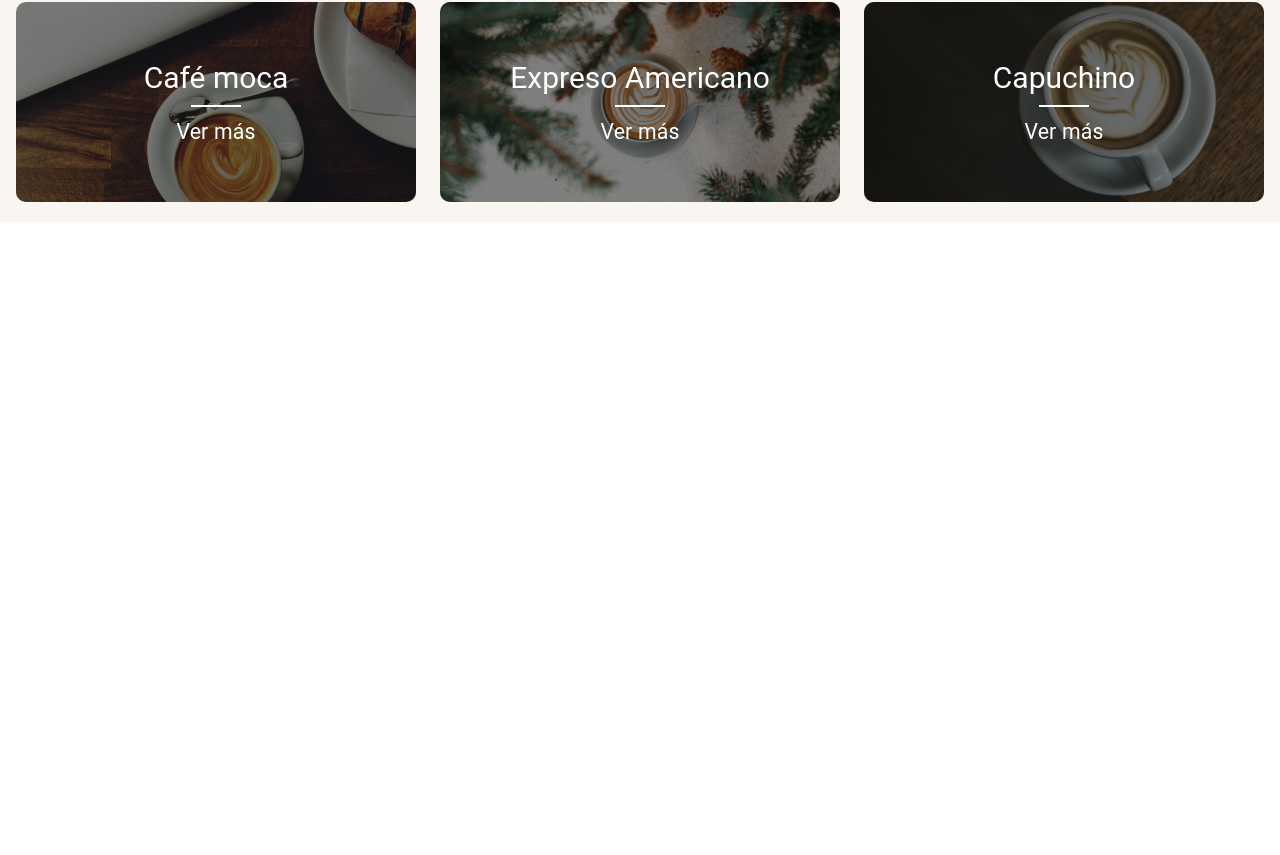
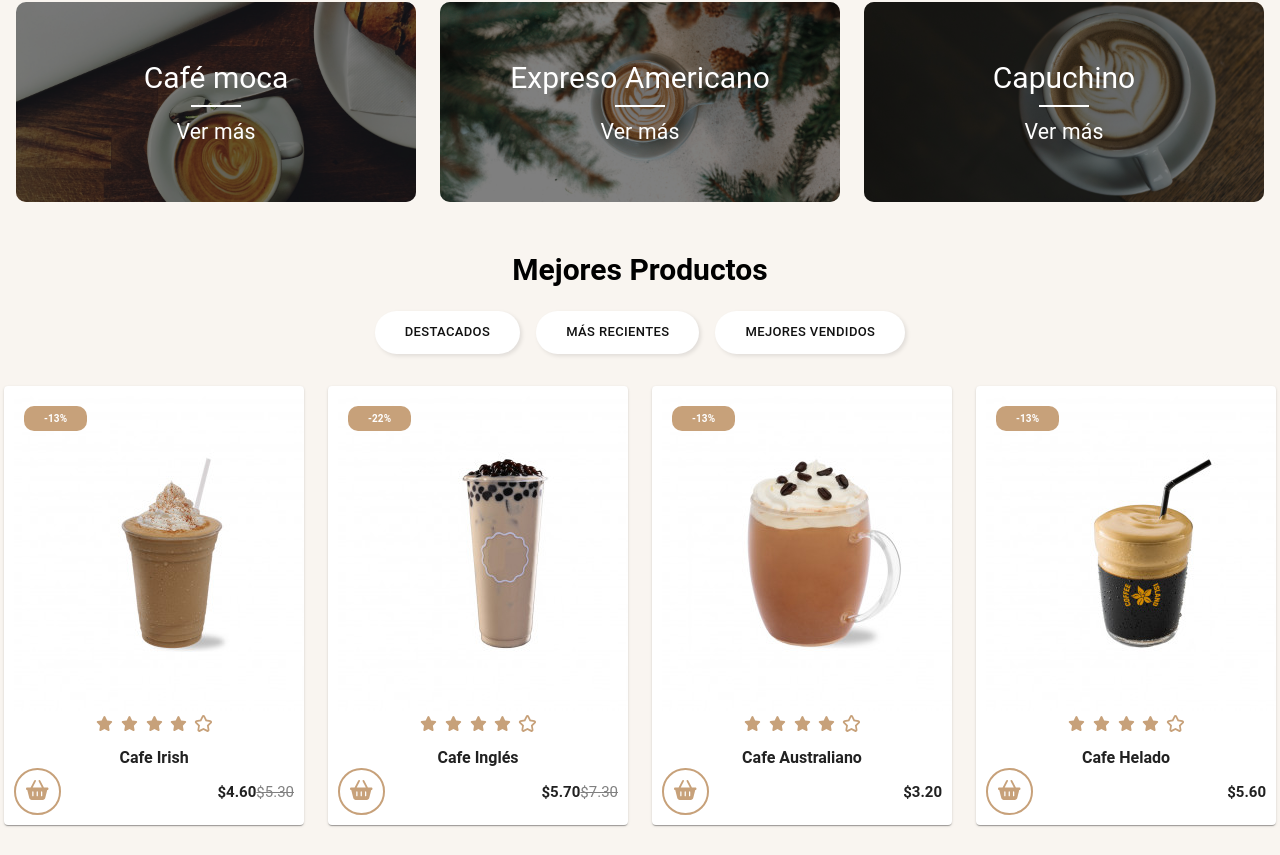
Before and after one commit to muhriddin20056525/baristas-cafe, a React (Vite) app: page / in a window 1280 px wide. Shown: the part 1023-1878 px from the top of the page. Before the commit the page ends 1245 px from the top, so only its background shows below. Built offline with nearby package versions, Linux system fonts and the light colour scheme.

Commit message:
add products section

```diff
--- a/package.json
+++ b/package.json
@@ -12,6 +12,9 @@
   "dependencies": {
     "@emotion/react": "^11.14.0",
     "@emotion/styled": "^11.14.0",
+    "@fortawesome/fontawesome-svg-core": "^6.7.2",
+    "@fortawesome/free-solid-svg-icons": "^6.7.2",
+    "@fortawesome/react-fontawesome": "^0.2.2",
     "@mui/icons-material": "^7.0.2",
     "@mui/material": "^7.0.2",
     "react": "^18.3.1",
--- a/src/App.jsx
+++ b/src/App.jsx
@@ -5,6 +5,7 @@ import Services from "./components/Services";
 import { Box } from "@mui/material";
 import { useTheme } from "@emotion/react";
 import Categories from "./components/Categories";
+import Products from "./components/Products";
 
 export default function App() {
   const theme = useTheme();
@@ -15,6 +16,7 @@ export default function App() {
       <Box sx={{ bgcolor: theme.palette.custom.bgColor }}>
         <Services />
         <Categories />
+        <Products />
       </Box>
     </>
   );
--- /dev/null
+++ b/src/components/ProductCard.jsx
@@ -0,0 +1,154 @@
+import { FontAwesomeIcon } from "@fortawesome/react-fontawesome";
+import {
+  faEye,
+  faStar,
+  faBasketShopping,
+  faHeart,
+  faCodeCompare,
+} from "@fortawesome/free-solid-svg-icons";
+import { Box, Paper, Stack, styled, Typography, useTheme } from "@mui/material";
+
+const ProductCardBox = styled(Paper)(({ theme }) => ({
+  width: "30rem",
+  padding: "1rem",
+  position: "relative",
+  overflow: "hidden",
+  "&:hover": {
+    "& .hover-icon-box": {
+      right: "2rem",
+      transition: "all 0.4s",
+    },
+  },
+}));
+
+const IconBox = styled(Box)({
+  width: "30px",
+  height: "30px",
+  borderRadius: "50%",
+  border: "0.2rem solid #c7a17a",
+  display: "flex",
+  justifyContent: "center",
+  alignItems: "center",
+  "&:hover": {
+    background: "#c7a17a",
+    "& svg": {
+      color: "#fff",
+    },
+  },
+});
+
+export default function ProductCard({ img, title, price, oldPrice, discount }) {
+  const theme = useTheme();
+  return (
+    <ProductCardBox>
+      <img src={img} alt="img" />
+      <Typography
+        sx={{
+          padding: "0.5rem 2rem",
+          background: "#c7a17a",
+          width: "fit-content",
+          color: "white",
+          borderRadius: "1rem",
+          position: "absolute",
+          top: "2rem",
+          left: "2rem",
+          fontWeight: "bold",
+        }}
+      >
+        {discount}
+      </Typography>
+
+      <Stack
+        direction={"column"}
+        position={"absolute"}
+        top={"2rem"}
+        right={"-4rem"}
+        gap={2}
+        className="hover-icon-box"
+      >
+        <IconBox>
+          <FontAwesomeIcon icon={faEye} fontSize={"1.5rem"} color="#c7a17a" />
+        </IconBox>
+        <IconBox>
+          <FontAwesomeIcon icon={faHeart} fontSize={"1.5rem"} color="#c7a17a" />
+        </IconBox>
+        <IconBox>
+          <FontAwesomeIcon
+            icon={faCodeCompare}
+            fontSize={"1.5rem"}
+            color="#c7a17a"
+          />
+        </IconBox>
+      </Stack>
+
+      <Stack
+        direction={"row"}
+        justifyContent={"center"}
+        alignItems={"center"}
+        gap={1}
+        fontSize={"1.5rem"}
+        mb={2}
+      >
+        <FontAwesomeIcon icon={faStar} color="#c7a17a" />
+        <FontAwesomeIcon icon={faStar} color="#c7a17a" />
+        <FontAwesomeIcon icon={faStar} color="#c7a17a" />
+        <FontAwesomeIcon icon={faStar} color="#c7a17a" />
+        <FontAwesomeIcon
+          icon={faStar}
+          color="white"
+          style={{
+            stroke: "#c7a17a",
+            strokeWidth: "6rem",
+          }}
+        />
+      </Stack>
+
+      <Typography
+        variant="h5"
+        fontSize={"1.6rem"}
+        fontWeight={600}
+        textAlign={"center"}
+        sx={{
+          "&:hover": { color: theme.palette.primary.main },
+          cursor: "pointer",
+        }}
+      >
+        {title}
+      </Typography>
+
+      <Stack
+        direction={"row"}
+        justifyContent={"space-between"}
+        alignItems={"center"}
+      >
+        <Box
+          sx={{
+            borderRadius: "50%",
+            border: "0.2rem solid #c7a17a",
+            padding: "1rem",
+            "&:hover": {
+              background: "#c7a17a",
+              "& svg": {
+                color: "#fff",
+              },
+            },
+          }}
+        >
+          <FontAwesomeIcon icon={faBasketShopping} size="2x" color="#c7a17a" />
+        </Box>
+        <Typography variant="h5" fontSize={"1.5rem"} fontWeight={"600"}>
+          {price}
+          <span
+            style={{
+              fontWeight: 400,
+              color: "gray",
+              textDecoration: "line-through",
+            }}
+          >
+            {oldPrice}
+          </span>
+        </Typography>
+      </Stack>
+    </ProductCardBox>
+  );
+}
--- /dev/null
+++ b/src/components/Products.jsx
@@ -0,0 +1,81 @@
+import {
+  Box,
+  Button,
+  Stack,
+  styled,
+  Typography,
+  useTheme,
+} from "@mui/material";
+import cafe1 from "../assets/cafe-irish.jpg";
+import cafe2 from "../assets/cafe-ingles.jpg";
+import cafe3 from "../assets/cafe-australiano.jpg";
+import cafe4 from "../assets/cafe-helado.jpg";
+
+import ProductCard from "./ProductCard";
+
+const ProdcutFilterButton = styled(Button)(({ theme }) => ({
+  color: "#111",
+  fontWeight: 500,
+  fontSize: "1.3rem",
+  borderRadius: "3rem",
+  padding: "1rem 3rem",
+  background: "white",
+  boxShadow: "2px 2px 4px rgba(0,0,0,0.1)",
+  "&:hover": {
+    background: theme.palette.primary.main,
+    color: "white",
+  },
+}));
+
+export default function Products() {
+  return (
+    <Box paddingBlock={"3rem"}>
+      <Typography variant="h3" fontWeight={600} textAlign={"center"}>
+        Mejores Productos
+      </Typography>
+
+      <Stack direction={"row"} justifyContent={"center"} gap={2} mt={3}>
+        <ProdcutFilterButton>Destacados</ProdcutFilterButton>
+        <ProdcutFilterButton>Más recientes</ProdcutFilterButton>
+        <ProdcutFilterButton>Mejores Vendidos</ProdcutFilterButton>
+      </Stack>
+
+      <Stack
+        direction={"row"}
+        gap={3}
+        justifyContent={"center"}
+        alignItems={"center"}
+        mt={4}
+      >
+        <ProductCard
+          img={cafe1}
+          title={"Cafe Irish"}
+          price={"$4.60"}
+          oldPrice={"$5.30"}
+          discount={"-13%"}
+        />
+        <ProductCard
+          img={cafe2}
+          title={"Cafe Inglés"}
+          price={"$5.70"}
+          oldPrice={"$7.30"}
+          discount={"-22%"}
+        />
+        <ProductCard
+          img={cafe3}
+          title={"Cafe Australiano"}
+          price={"$3.20"}
+          oldPrice={""}
+          discount={"-13%"}
+        />
+        <ProductCard
+          img={cafe4}
+          title={"Cafe Helado"}
+          price={"$5.60"}
+          oldPrice={""}
+          discount={"-13%"}
+        />
+      </Stack>
+    </Box>
+  );
+}
```
Also changed, not shown: 1 other file (tests, documents, lock files or other folders).
